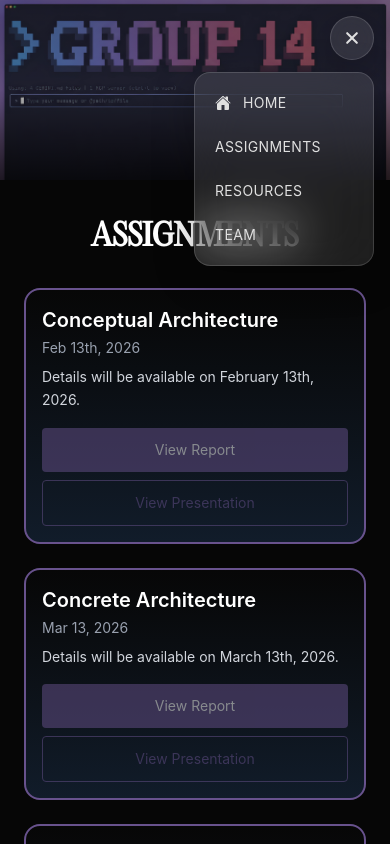
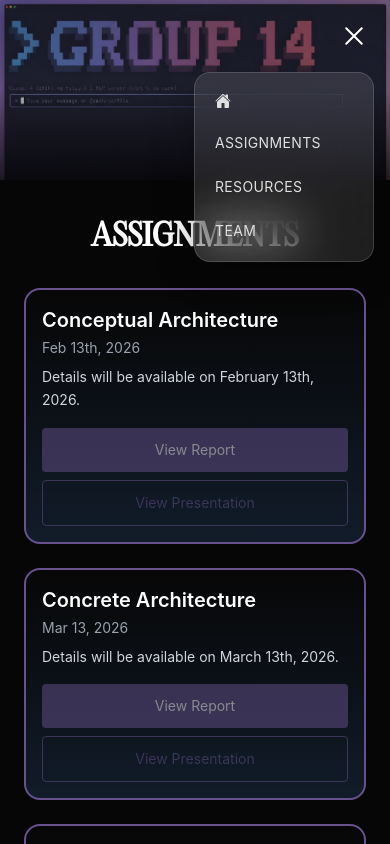
Before and after one commit to MukunthanMahesh/cisc-322-website, a React (Vite) app: page / in a window 390 px wide. Both pictures are taken after a click on the button "Toggle menu". Shown: the top 844 px of the page. Built offline with nearby package versions, Linux system fonts and the light colour scheme.

Commit message:
Update Header.tsx

```diff
--- a/src/components/Header.tsx
+++ b/src/components/Header.tsx
@@ -1,5 +1,5 @@
 import { useEffect, useState } from 'react';
-import { IoHome, IoMenu, IoClose } from 'react-icons/io5';
+import { IoHome } from 'react-icons/io5';
 
 const navItems = [
   { href: '#hero', label: 'Home', isHome: true },
@@ -75,10 +75,24 @@ export default function Header() {
       <div className="md:hidden fixed top-4 right-4 z-50">
         <button
           onClick={() => setMenuOpen((prev) => !prev)}
-          className="flex h-11 w-11 items-center justify-center rounded-full bg-white/10 backdrop-blur-xl shadow-[0_10px_40px_rgba(0,0,0,0.3)] border border-white/15 text-[#e0e0e0] transition-colors duration-200 hover:bg-white/20"
+          className="flex flex-col items-center justify-center w-10 h-10 gap-[5px] group"
           aria-label="Toggle menu"
         >
-          {menuOpen ? <IoClose size={22} /> : <IoMenu size={22} />}
+          <span
+            className={`block h-[2px] w-6 bg-white rounded-full transition-all duration-300 ease-in-out ${
+              menuOpen ? 'translate-y-[7px] rotate-45' : ''
+            }`}
+          />
+          <span
+            className={`block h-[2px] w-6 bg-white rounded-full transition-all duration-300 ease-in-out ${
+              menuOpen ? 'opacity-0 scale-x-0' : ''
+            }`}
+          />
+          <span
+            className={`block h-[2px] w-6 bg-white rounded-full transition-all duration-300 ease-in-out ${
+              menuOpen ? '-translate-y-[7px] -rotate-45' : ''
+            }`}
+          />
         </button>
 
         <div
@@ -95,7 +109,7 @@ export default function Header() {
                   className="flex items-center gap-3 px-5 py-3 text-sm font-normal tracking-wide text-[#e0e0e0] transition-colors duration-200 hover:bg-white/10 hover:text-white"
                 >
                   {item.isHome && <IoHome size={16} />}
-                  {item.label}
+                  {!item.isHome && item.label}
                 </a>
               </li>
             ))}
```
